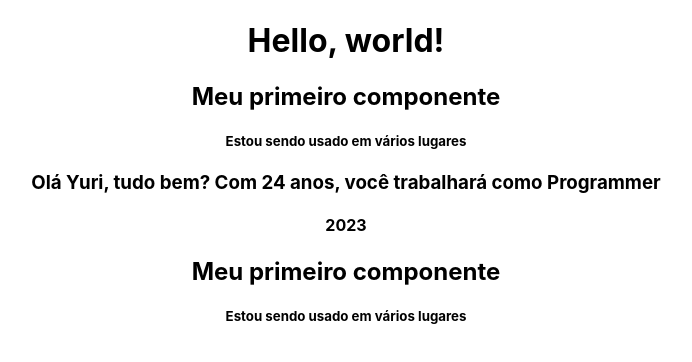
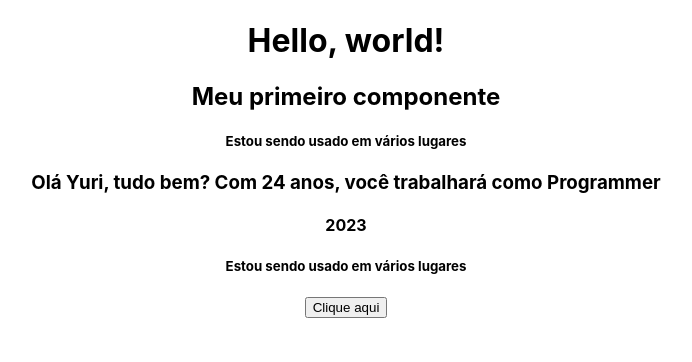
Before and after one commit to YuriCF1/Proj.Study-React-2, a React (Create React App) app in the folder hello-world/: page / in a window 1280 px wide. Shown: the top 362 px of the page, without its empty margins (294-986 px from the left). Built offline with nearby package versions, Linux system fonts and the light colour scheme.

Commit message:
First event

```diff
--- a/hello-world/src/App.js
+++ b/hello-world/src/App.js
@@ -1,9 +1,11 @@
 //Components
 import TemplateExpressions from './components/TemplateExpressions';
 import FirstComponent from './components/FirstComponent' //Arquivos js não precisao da extensão '.js'
+import Events from './components/Events';
 
 //Styles
 import './App.css';
+import MyComponent from './components/MyComponent';
 
 function App() {
   //Se eu usasr 'class' do css, ele só vai dar um erro no console, já que ele ainda consegue rodar assim
@@ -12,7 +14,8 @@ function App() {
       <h1 className="teste">Hello, world!</h1>
       <FirstComponent />
       <TemplateExpressions />
-      <FirstComponent />
+      <MyComponent />
+      <Events />
     </div>
   );
 }
--- /dev/null
+++ b/hello-world/src/components/Events.js
@@ -0,0 +1,20 @@
+const Events =  () => {
+    const handleMyEvent = (event) => {
+        console.log(event);
+        console.log('Cliquei');
+
+    }
+
+    //Se eu colocar parenteses nessa função do onClick, ela será disparada quando o navegador ler o código
+    return (
+        <div>
+            <div>
+                <button onClick={handleMyEvent}>Clique aqui</button>
+            </div>
+        </div>
+
+    )
+
+}
+
+export default Events
```
